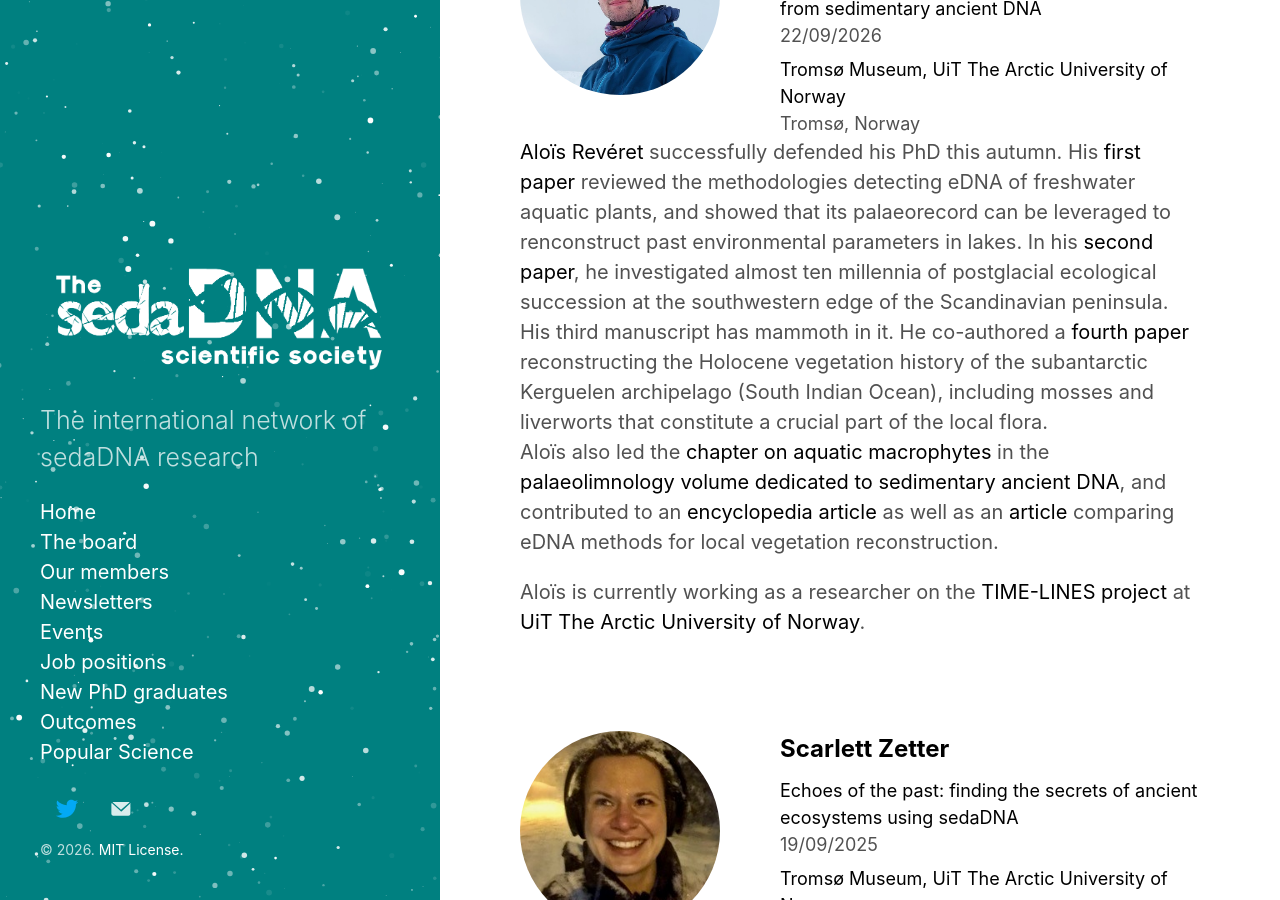
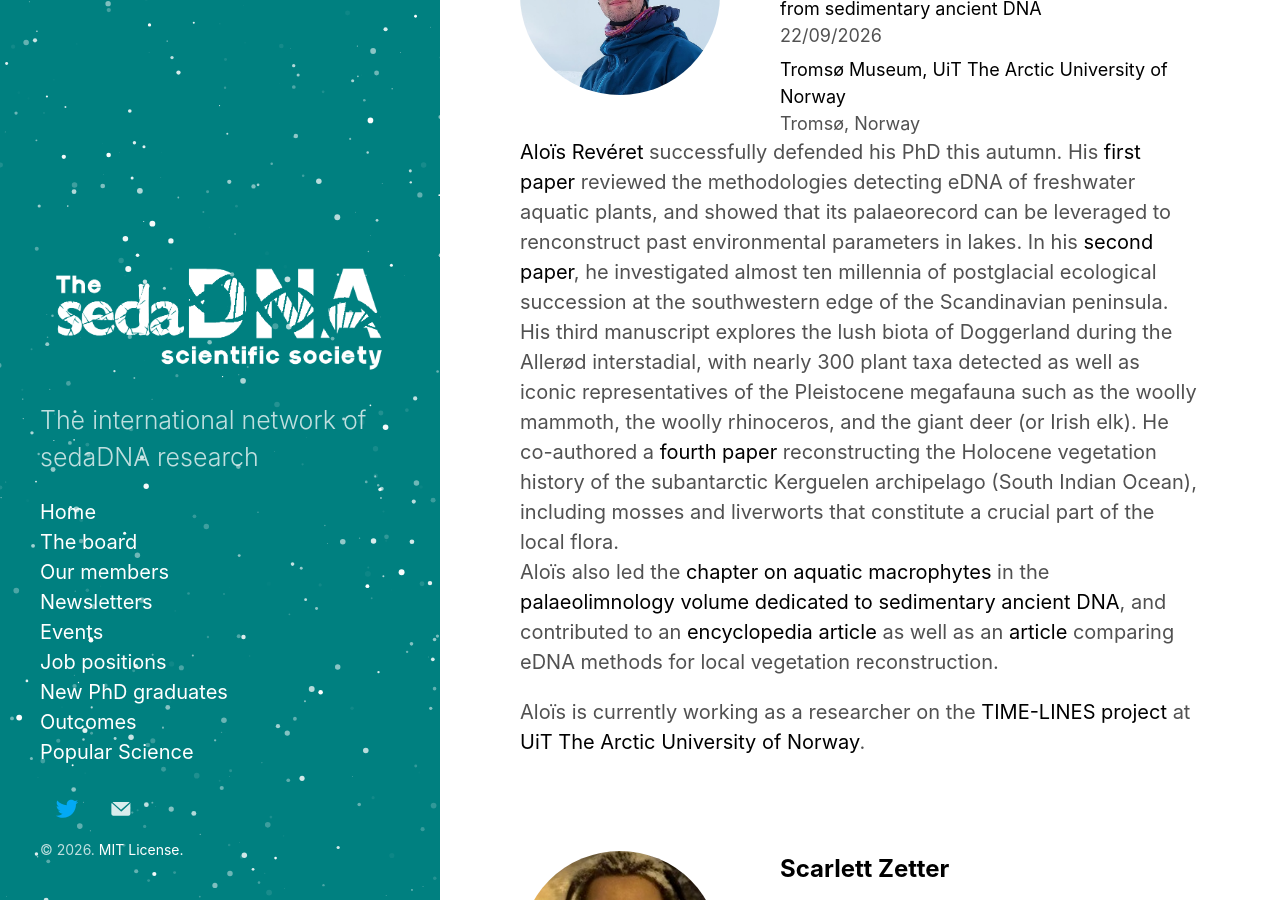
Before and after one commit to sedadna/sedadna.github.io, a Jekyll site: the page built from category/new-graduates.md, in a window 1280 px wide and 900 px high, scrolled down 419 px. Built offline with Jekyll 4.4.1, drawn with Linux system fonts in a browser that asks for light colours.

Commit message:
Update new-graduates.md

```diff
--- a/category/new-graduates.md
+++ b/category/new-graduates.md
@@ -32,7 +32,7 @@ Title: New PhD graduates
   <p><a href="https://www.researchgate.net/profile/Alois-Reveret">Aloïs Revéret</a> successfully defended his PhD this autumn.
     His <a href="https://doi.org/10.1111/fwb.14158">first paper</a> reviewed the methodologies detecting eDNA of freshwater aquatic plants, and showed that its palaeorecord can be leveraged to renconstruct past environmental parameters in lakes.
     In his <a href="https://doi.org/10.1016/j.quascirev.2026.110062">second paper</a>, he investigated almost ten millennia of postglacial ecological succession at the southwestern edge of the Scandinavian peninsula.
-    His third manuscript has mammoth in it.
+    His third manuscript explores the lush biota of Doggerland during the Allerød interstadial, with nearly 300 plant taxa detected as well as iconic representatives of the Pleistocene megafauna such as the woolly mammoth, the woolly rhinoceros, and the giant deer (or Irish elk).
     He co-authored a <a href="https://doi.org/10.1002%2Fjqs.70101">fourth paper</a> reconstructing the Holocene vegetation history of the subantarctic Kerguelen archipelago (South Indian Ocean), including mosses and liverworts that constitute a crucial part of the local flora.
 	<br>
     Aloïs also led the <a href="https://doi.org/10.1007/978-3-031-43799-1_8">chapter on aquatic macrophytes</a> in the <a href="https://link.springer.com/10.1007/978-3-031-43799-1">palaeolimnology volume dedicated to sedimentary ancient DNA</a>, and contributed to an <a href="https://www.sciencedirect.com/science/article/pii/B9780323999311001719">encyclopedia article</a> as well as an <a href="https://doi.org/10.1002/edn3.70270">article</a> comparing eDNA methods for local vegetation reconstruction.</p>
```
